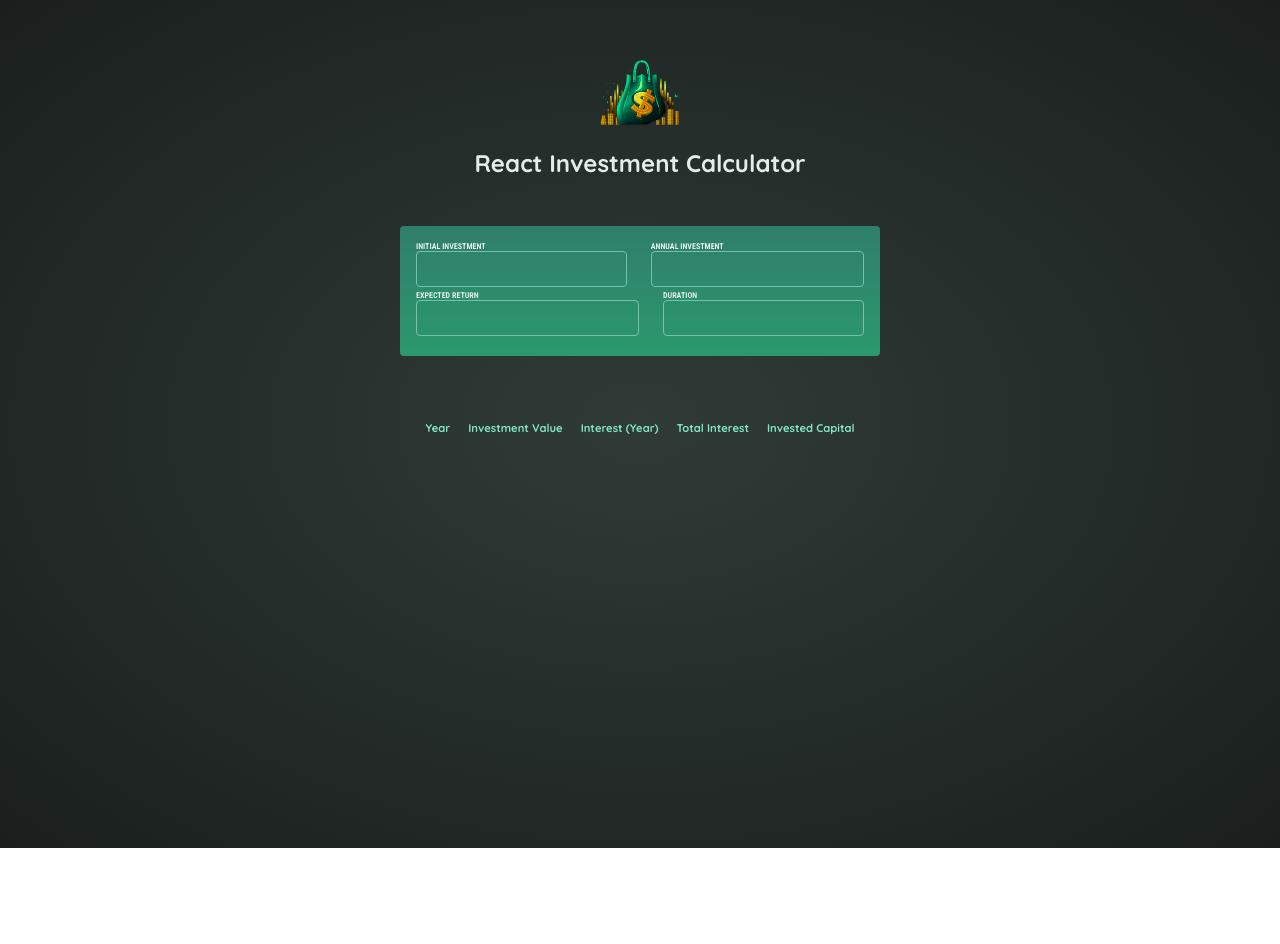
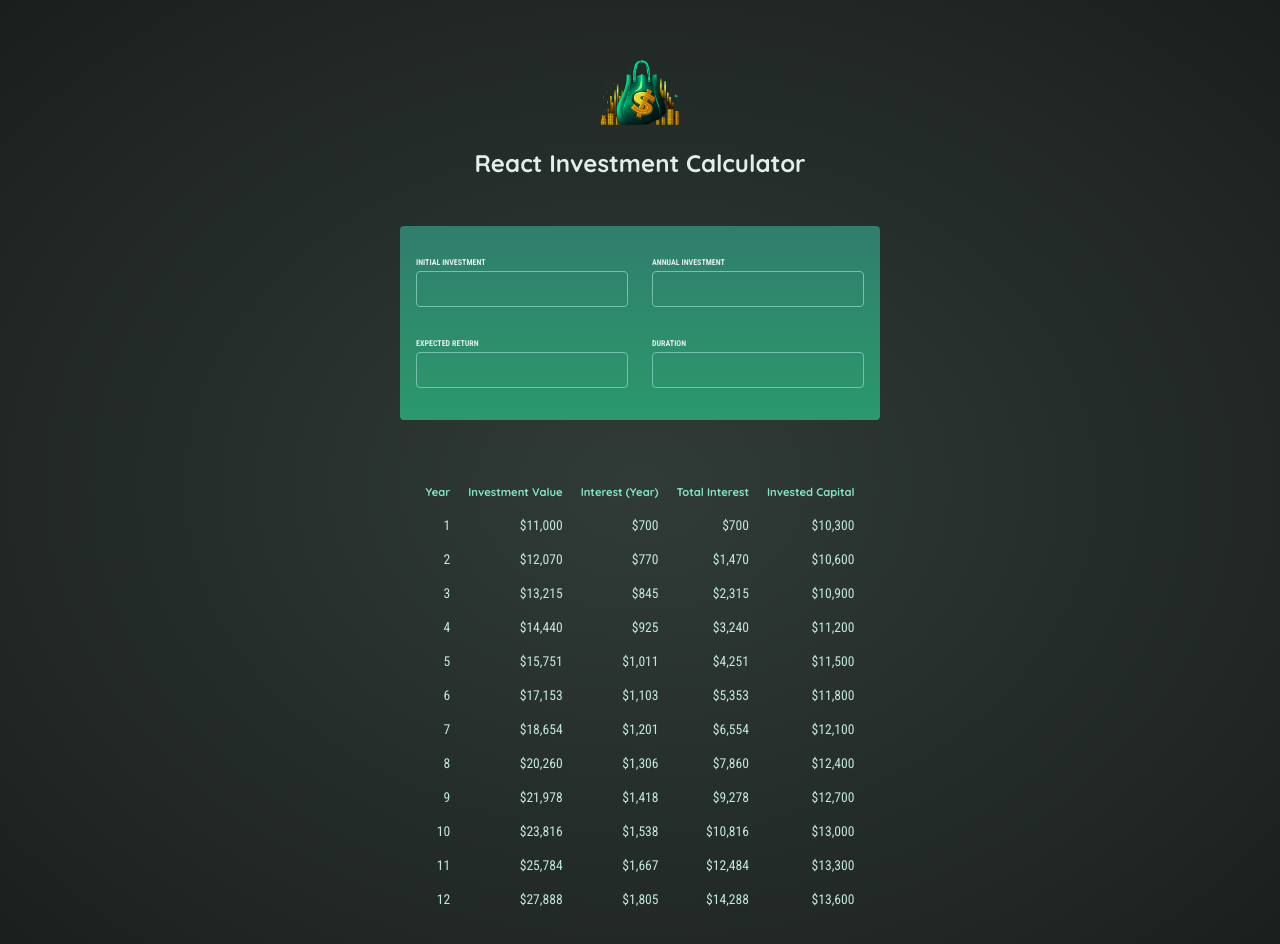
Before and after one commit to andras-veszteg/Learning-react-essentials, a React (Vite) app: page / in a window 1280 px wide. Shown: the top 944 px of the page. Before the commit the page ends 848 px from the top, so only its background shows below. Built offline with nearby package versions, Linux system fonts and the light colour scheme.

Commit message:
Refactor `App` and `CustomUserInput` for improved structure, dynamic table rendering, and enhanced user input handling

```diff
--- a/src/App.jsx
+++ b/src/App.jsx
@@ -5,19 +5,19 @@
 
 function App() {
     const [data, setData] = useState({initialInvestment: 10000, annualInvestment: 300, expectedReturn: 7, duration: 12})
-    const [dataTable, setDataTable] = useState([])
+    const [dataTable, setDataTable] = useState(calculateInvestmentResults(data))
 
     function handleUserInput(inputName, inputValue) {
         setData(prevData => {
-            console.log(inputName, inputValue);
             return {
                 ...prevData,
                 [inputName]: inputValue
             }
 
         });
-        if(data.initialInvestment>=0 && data.annualInvestment>=0 && data.duration>=1 && data.expectedReturn>=0)
-            setDataTable(calculateInvestmentResults({}));
+        if(data.initialInvestment>=0 && data.annualInvestment>=0 && data.duration>=1 && data.expectedReturn>=0) {
+            setDataTable(calculateInvestmentResults(data));
+        }
 
     }
 
@@ -27,7 +27,7 @@
         <img src={logoImg} alt="Logo" />
         <h1>React Investment Calculator</h1>
       </div>
-          <div id='user-input' >
+          <section id='user-input' >
       <div className='input-group'>
 
           <CustomUserInput labelText="Initial Investment" labelCode='initialInvestment' onUserInput={handleUserInput} />
@@ -37,7 +37,7 @@
               <CustomUserInput labelText="Expected return" labelCode='expectedReturn' onUserInput={handleUserInput} />
           <CustomUserInput labelText="Duration" labelCode='duration' onUserInput={handleUserInput} />
               </div>
-          </div>
+          </section>
           <table id='result'>
               <thead>
               <tr>
@@ -49,9 +49,23 @@
               </tr>
               </thead>
               <tbody>
-        <tr>
-            {dataTable}
+              {dataTable.map((yearData) => {
+                  const totalInterest =
+                      yearData.valueEndOfYear -
+                      yearData.annualInvestment * yearData.year -
+                      data.initialInvestment;
+                  const totalAmountInvested = yearData.valueEndOfYear - totalInterest;
+
+                  return (
+                      <tr key={yearData.year}>
+                          <td>{yearData.year}</td>
+                          <td>{formatter.format(yearData.valueEndOfYear)}</td>
+                          <td>{formatter.format(yearData.interest)}</td>
+                          <td>{formatter.format(totalInterest)}</td>
+                          <td>{formatter.format(totalAmountInvested)}</td>
                       </tr>
+                  );
+              })}
               </tbody>
           </table>
     </main>
--- a/src/components/CustomUserInput.jsx
+++ b/src/components/CustomUserInput.jsx
@@ -1,5 +1,8 @@
 export  default function ({labelText, labelCode, onUserInput}){
     return(
-        <label>{labelText}<input onChange={(e)=>onUserInput(labelCode, e.target.value)}  /> </label>
+        <p>
+            <label>{labelText}</label>
+            <input onChange={(e)=>onUserInput(labelCode, e.target.value)}  />
+        </p>
     )
 }
```
Lines whose indentation alone changed are shown as unchanged.
